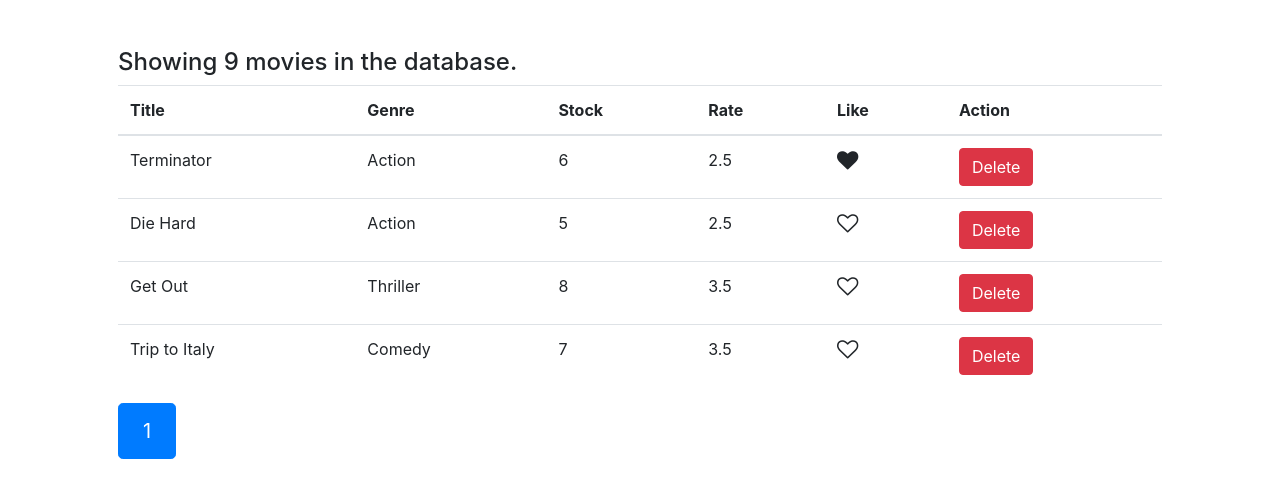
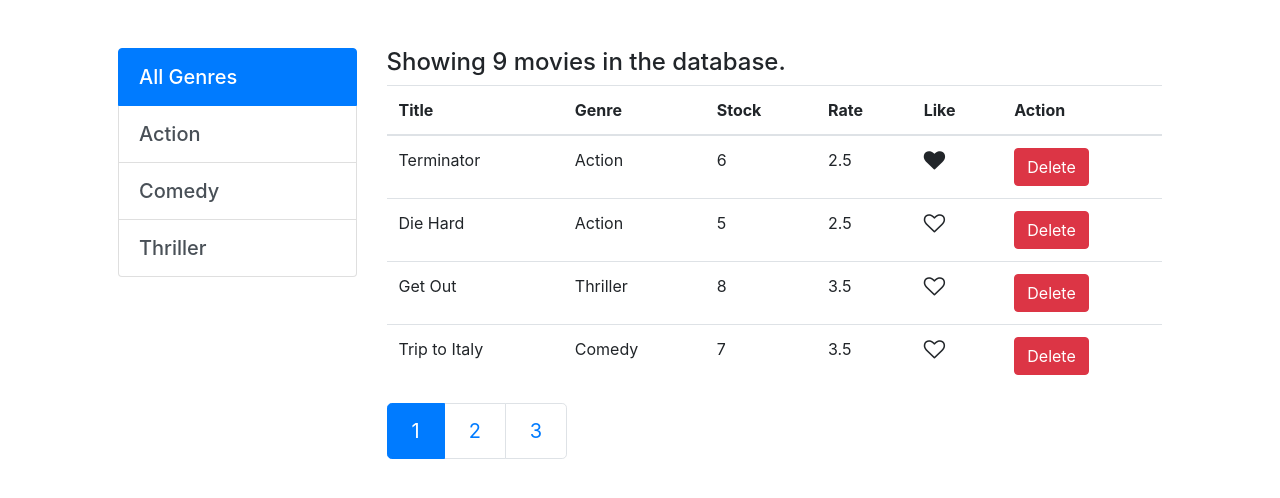
Before and after one commit to absurdengineer/vidly-react, a React (Create React App) app: page / in a window 1280 px wide. Shown: the top 498 px of the page. Built offline with nearby package versions, Linux system fonts and the light colour scheme.

Commit message:
Done Filtering Movies.

```diff
--- /dev/null
+++ b/src/components/GenreItem/GenreItem.components.jsx
@@ -0,0 +1,12 @@
+import React from 'react'
+
+const GenreItem = ({ genre, onItemSelect, currentGenre }) => {
+    return (
+        <p
+            className={`list-group-item m-0 h5 py-3 list-group-item-action ${currentGenre === genre && "active" }` }
+            onClick={() => onItemSelect(genre)}
+        >{genre.name}</p>
+     );
+}
+
+export default GenreItem;
--- /dev/null
+++ b/src/components/Genres/Genres.component.jsx
@@ -0,0 +1,22 @@
+import React from 'react'
+import GenreItem from '../GenreItem/GenreItem.components';
+
+const Genres = ({genres, onItemSelect, currentGenre}) => {
+    return (
+        <div style={{cursor: 'pointer'}} className="list-group" id="list-tab" role="tablist">
+            <p className={`list-group-item m-0 h5 py-3 list-group-item-action ${currentGenre === '' && "active" }` }
+            onClick={() => onItemSelect('')}
+        >All Genres</p>
+            {genres.map((genre) =>
+                <GenreItem
+                    key={genre._id}
+                    currentGenre={currentGenre}
+                    genre={genre}
+                    onItemSelect={onItemSelect}
+                />
+            )}
+        </div>
+    );
+}
+
+export default Genres;
--- a/src/components/Movies/Movies.component.jsx
+++ b/src/components/Movies/Movies.component.jsx
@@ -3,12 +3,16 @@ import { getMovies } from "../../services/fakeMovieService"
 import MovieItem from "../MovieItem/MovieItem.component";
 import Pagination from "../Pagination/Pagination.component";
 import {paginate} from '../Pagination/paginate.utils'
+import Genres from "../Genres/Genres.component";
+import { getGenres } from "../../services/fakeGenreService";
 
 class Movies extends Component {
   state = {
-    movies: getMovies().filter(movie => movie._id),
+    movies: [],
+    genres : [],
     pageSize : 4,
-    currentPage : 1
+    currentPage : 1,
+    currentGenre : ''
   };
 
   handleDelete = movie => {
@@ -25,15 +29,34 @@ class Movies extends Component {
   handlePageChange = pageNumber => {
     this.setState({currentPage : pageNumber})
   }
+  handleSelect = genre => {
+    this.setState({currentGenre : genre})
+    this.setState({currentPage : 1})
+  }
+  componentDidMount() {
+    this.setState({
+      movies : getMovies(),
+      genres : getGenres()
+    })
+  }
 
   render() {
     const { length: count } = this.state.movies
-    const {currentPage, pageSize, movies : allMovies } = this.state
+    const {currentPage, currentGenre, pageSize, genres, movies : allMovies } = this.state
     if (!count) return <h4>There are no movies in the database.</h4>
-    const movies =  paginate(allMovies, currentPage, pageSize)
+    const filtered = currentGenre ? allMovies.filter(m => m.genre._id === currentGenre._id) : allMovies
+    const movies =  paginate(filtered, currentPage, pageSize)
     return (
-      <React.Fragment>
-        <h4>Showing {count} movies in the database.</h4>
+      <div className="row">
+        <div className="col-3">
+          <Genres
+            genres={genres}
+            onItemSelect={this.handleSelect}
+            currentGenre={currentGenre}
+          />
+        </div>
+        <div className="col">
+          <h4>Showing {filtered.length} movies in the database.</h4>
           <table className="table">
             <thead>
               <tr>
@@ -51,8 +74,9 @@ class Movies extends Component {
               ))}
             </tbody>
           </table>
-        <Pagination itemCount='abc' currentPage={currentPage} pageSize={pageSize} onPageChange={this.handlePageChange} />
-      </React.Fragment>
+          <Pagination itemCount={filtered.length} currentPage={currentPage} pageSize={pageSize} onPageChange={this.handlePageChange} />
+        </div>
+      </div>
     );
   }
 }
```
Also changed, not shown: 1 other file (tests, documents, lock files or other folders). Lines whose indentation alone changed are shown as unchanged.
